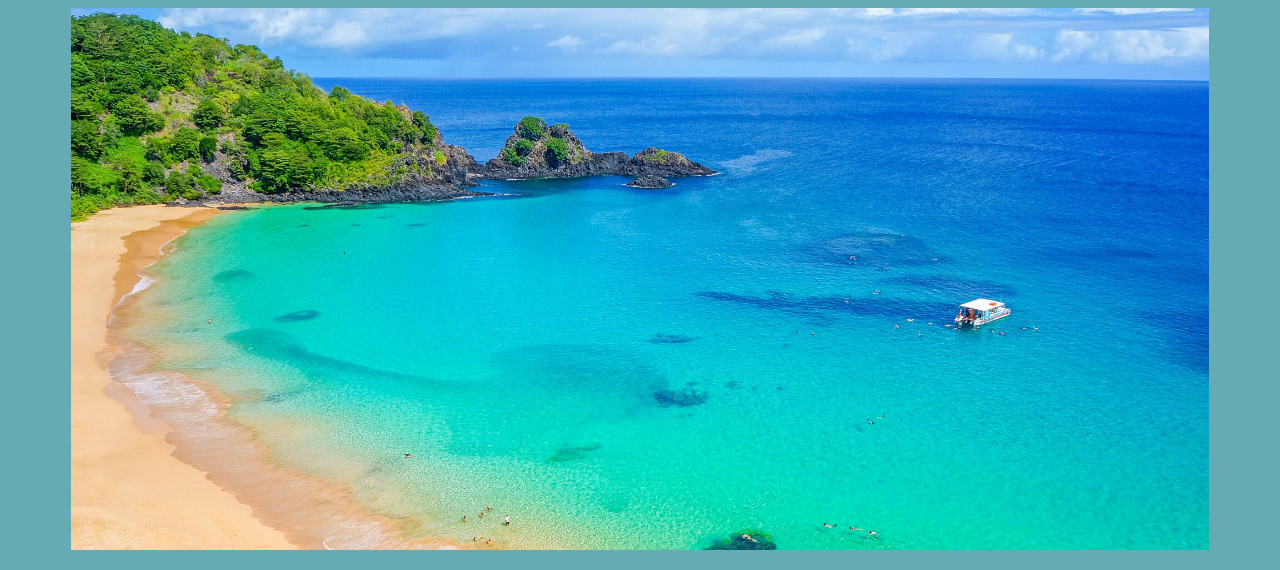
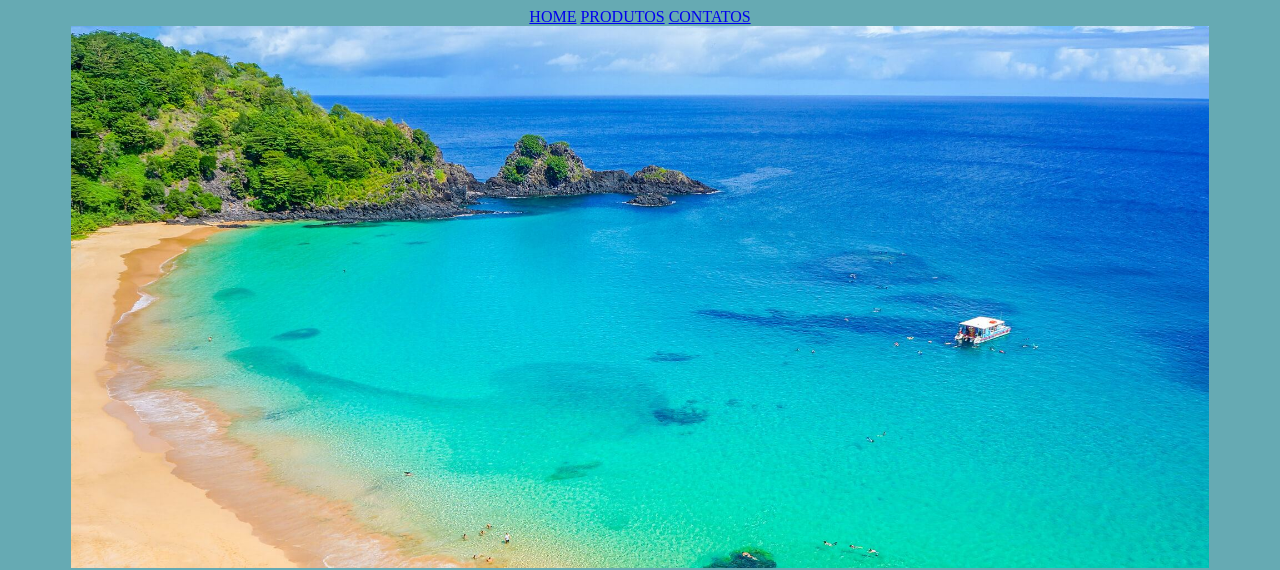
Before and after one commit to milanmaldonado04/Barao-1A-Pensamento-computacional, a plain HTML site: page Index.HTML in a window 1280 px wide. Shown: the top 570 px of the page. Drawn offline with Linux system fonts and the light colour scheme.

Commit message:
atualizando

```diff
--- a/Index.HTML
+++ b/Index.HTML
@@ -6,6 +6,14 @@
     <link rel="stylesheet" type="text/css" href="Style.css">
 </head>
 <body>
+ <header>
+ <nav>
+    <a href="Index.HTML">HOME</a>
+    <a href="produtos.HTML">PRODUTOS</a>
+    <a href="contatos.HTML">CONTATOS</a>
+ </nav>
+   </header>
+   <main>
     <div class="descricao"></div>
     <img class="praia" src="praia.jpg">
 
@@ -29,5 +37,6 @@
     </ul>
     <img class="imagem-beneficios" src="imagem-beneficio.jpg">
 </div>
+ </main>
 </body>
 </html>
```
Also changed, not shown: produtos.HTML (added, +12 -0 lines).
